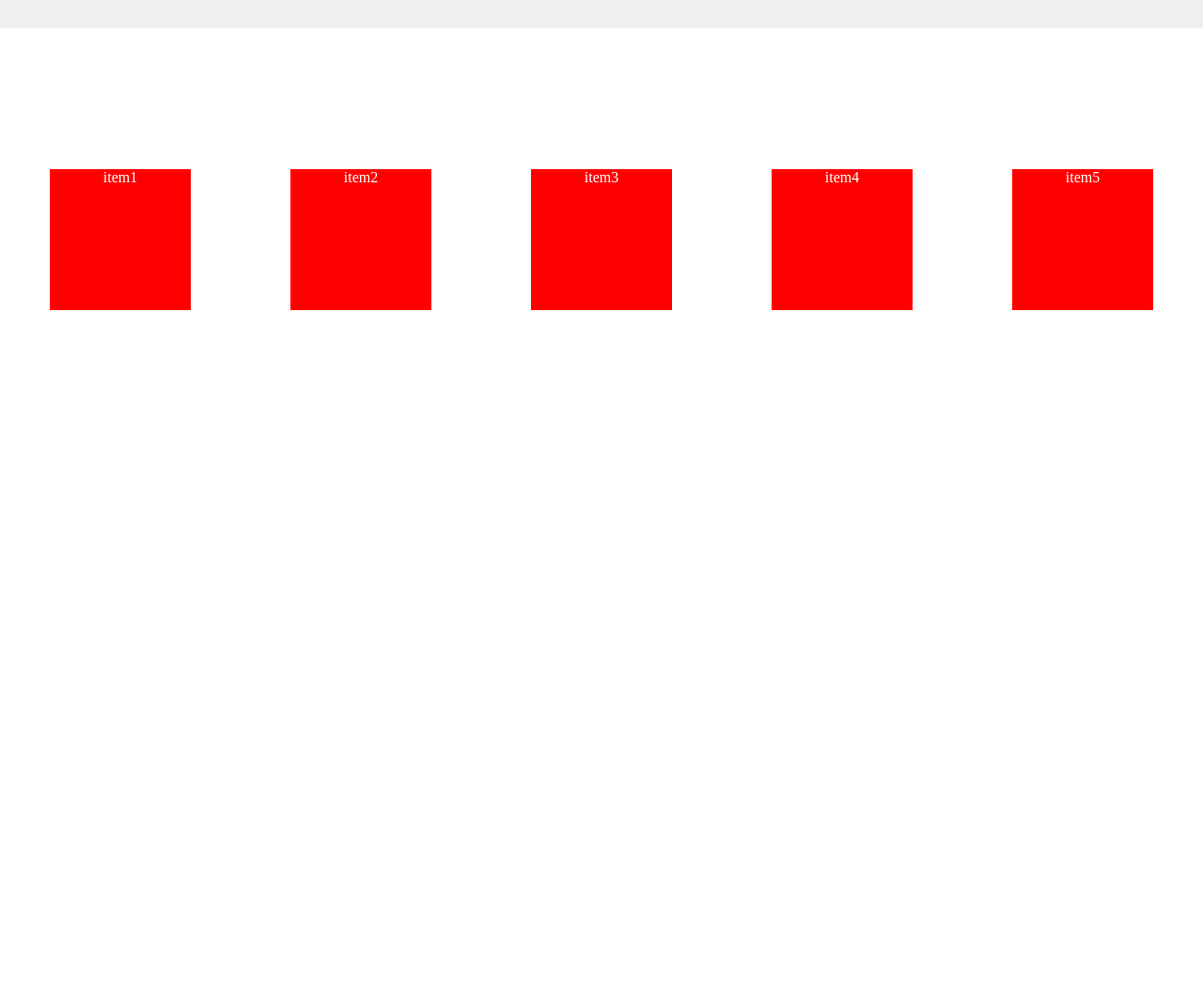
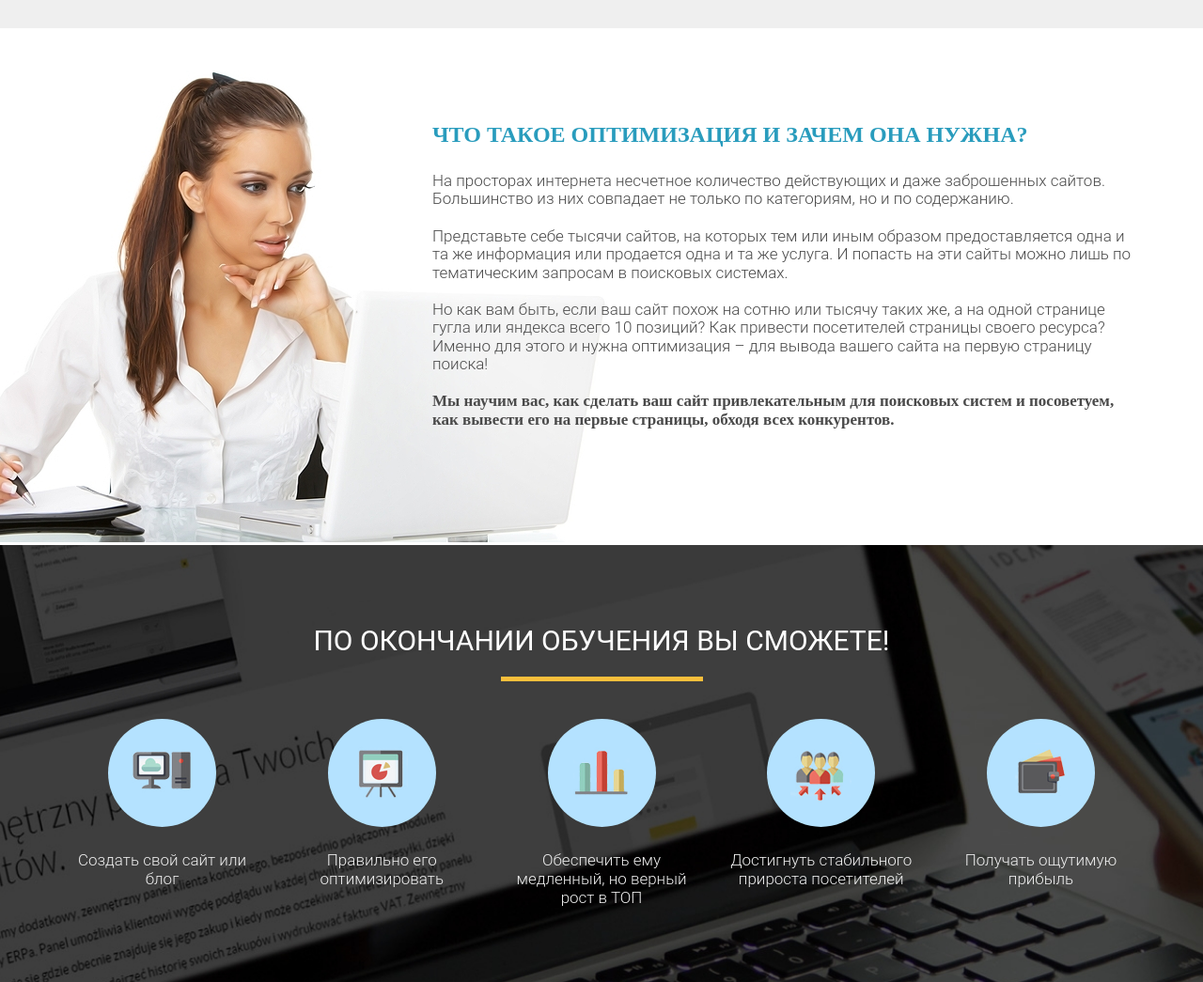
Before and after one commit to kastastin/Web-Udemy, a plain HTML site: page wordpress-udemy/index.html in a window 1280 px wide. Shown: the part 1400-2445 px from the top of the page at 94% size. Before the commit the page ends 1880 px from the top, so only its background shows below. Drawn offline with nearby package versions, Linux system fonts and the light colour scheme; files whose address does not match are found by name.

Commit message:
video-20 [wordpress - 3, 4 sections]

```diff
--- a/wordpress-udemy/css/style.css
+++ b/wordpress-udemy/css/style.css
@@ -4,6 +4,7 @@
     padding: 0;
 }
 .container {
+    position: relative;
     width: 1140px;
     margin: 0 auto;
 }
@@ -164,20 +165,78 @@ h2.title {
     line-height: 21px;
 }
 
-.my-flex-container {
-    display: flex;
-    justify-content: space-around;
-    align-items: center;
-    flex-wrap: wrap;
-    height: 450px;
+.optimization {
+    min-height: 550px;
+    padding: 100px 0 110px 0;
 }
 
-.my-flex-block {
-    width: 150px;
-    height: 150px;
-    background-color: red;
+.optimization .optimization-header {
+    margin-left: 390px;
+    color: #299cbd;
+    font-family: "Roboto - Black";
+    font-size: 400;
+    text-transform: uppercase;
+}
+
+.optimization .optimization-text {
+    margin: 25px 0 0 390px;
+    color: #4a4a4a;
+    font-family: "Roboto Light";
+    font-size: 17px;
+    font-weight: 300;
+}
+
+.optimization .optimization-text span {
+    font-family: "Roboto - Bold";
+    font-weight: 700;
+}
+
+.optimization .optimization-img {
+    position: absolute;
+    top: -55px;
+    left: -240px;
+    z-index: -1;
+}
+
+.finish {
+    min-height: 450px;
+    padding: 85px 0 80px 0;
+    background: url('../img/background/second-background.jpg') center center/cover no-repeat;
+}
+
+.finish .finish-header {
     color: #fff;
+}
+
+.finish .finish-wrapper {
+    display: flex;
+    justify-content: space-between;
+    margin-top: 40px;
+}
+
+.finish .finish-wrapper .finish-item {
+    width: 205px;
+}
+
+.finish .finish-wrapper .finish-item .finish-round {
+    display: flex;
+    justify-content: center;
+    align-items: center;
+    margin: 0 auto;
+    width: 115px;
+    height: 115px;
+    background-color: #b4e2ff;
+    border-radius: 100%;
+}
+
+.finish .finish-wrapper .finish-item .finish-description {
+    margin-top: 25px;
+    color: #efefef;
     text-align: center;
+    font-family: Roboto;
+    font-size: 17px;
+    font-weight: 300;
+    line-height: 20px;
 }
 
 /*
@@ -187,9 +246,3 @@ h2.title {
         border: none;
     }
 */
-
-/*
-    .finish .finish_header {
-        color: #fff;
-    }
-*/
--- a/wordpress-udemy/index.html
+++ b/wordpress-udemy/index.html
@@ -62,12 +62,59 @@
         </div>
     </section>
 
-    <div class="my-flex-container">
-        <div class="my-flex-block">item1</div>
-        <div class="my-flex-block">item2</div>
-        <div class="my-flex-block">item3</div>
-        <div class="my-flex-block">item4</div>
-        <div class="my-flex-block">item5</div>
-    </div>
+    <section class="optimization">
+        <div class="container">
+            <h2 class="optimization-header">Что такое оптимизация и зачем она нужна?</h2>
+            <div class="optimization-text">
+                На просторах интернета несчетное количество действующих и даже заброшенных сайтов. Большинство из них совпадает не только по категориям, но и по содержанию.
+                <br><br>
+                Представьте себе тысячи сайтов, на которых тем или иным образом предоставляется одна и та же информация или продается одна и та же услуга. И попасть на эти сайты можно лишь по тематическим запросам в поисковых системах.
+                <br><br>
+                Но как вам быть, если ваш сайт похож на сотню или тысячу таких же, а на одной странице гугла или яндекса всего 10 позиций? Как привести посетителей страницы своего ресурса? Именно для этого и нужна оптимизация – для вывода вашего сайта на первую страницу поиска!
+                <br><br>
+                <span>Мы научим вас, как сделать ваш сайт привлекательным для поисковых систем и посоветуем, как вывести его на первые страницы, обходя всех конкурентов.</span>
+            </div>
+            <img class="optimization-img" src="img/background/woman-background.jpg" alt="woman">
+        </div>
+    </section>
+
+    <section class="finish">
+        <div class="container">
+            <h2 class="finish-header">По окончании обучения Вы сможете!</h2>
+            <div class="finish-divider"></div>
+            <div class="finish-wrapper">
+                <div class="finish-item">
+                    <div class="finish-round">
+                        <img class="finish-icon" src="icons/finish/1.png" alt="1">
+                    </div>
+                    <div class="finish-description">Создать свой сайт или блог</div>
+                </div>
+                <div class="finish-item">
+                    <div class="finish-round">
+                        <img class="finish-icon" src="icons/finish/2.png" alt="2">
+                    </div>
+                    <div class="finish-description">Правильно его оптимизировать</div>
+                </div>
+                <div class="finish-item">
+                    <div class="finish-round">
+                        <img class="finish-icon" src="icons/finish/3.png" alt="3" >
+                    </div>
+                    <div class="finish-description">Обеспечить ему медленный, но верный рост в ТОП</div>
+                </div>
+                <div class="finish-item">
+                    <div class="finish-round">
+                        <img class="finish-icon" src="icons/finish/4.png" alt="4">
+                    </div>
+                    <div class="finish-description">Достигнуть стабильного прироста посетителей</div>
+                </div>
+                <div class="finish-item">
+                    <div class="finish-round">
+                        <img class="finish-icon" src="icons/finish/5.png" alt="5">
+                    </div>
+                    <div class="finish-description">Получать ощутимую прибыль</div>
+                </div>
+            </div>
+        </div>
+    </section>
 </body>
 </html>
```
